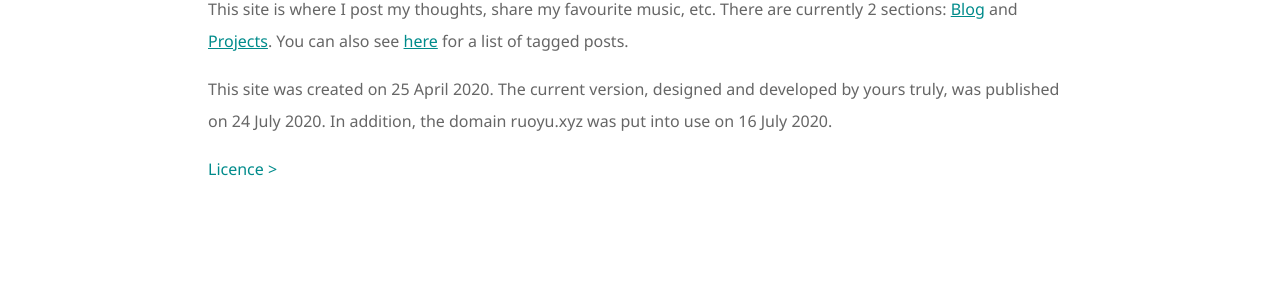
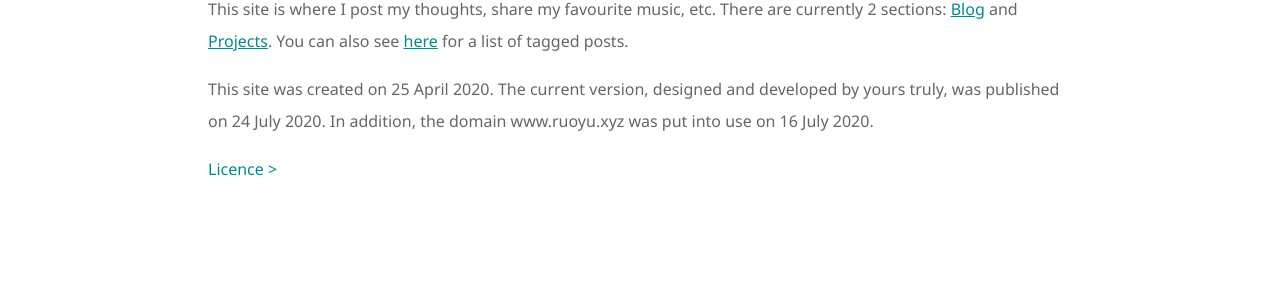
Before and after one commit to ZhongRuoyu/ruoyu.xyz, a Jekyll site: the page built from pages/core/about.md, in a window 1280 px wide. Shown: the part 354-658 px from the top of the page. Built offline with Jekyll 4.4.1, drawn with Linux system fonts in a browser that asks for light colours.

Commit message:
Domain name updated

```diff
--- a/_config.yml
+++ b/_config.yml
@@ -2,7 +2,7 @@ title: Ruoyu
 tagline: Time, truth, and hearts.
 description: >-
   Time, truth, and hearts.
-url: https://ruoyu.xyz
+url: https://www.ruoyu.xyz
 baseurl: "" # the subpath of the site, e.g. /blog
 lang: en-SG
 logo: /assets/images/logo/logo.png
--- a/pages/core/about.md
+++ b/pages/core/about.md
@@ -11,6 +11,6 @@ I'm Ruoyu, a Second Year Computer Science student at [Nanyang Technological Univ
 
 This site is where I post my thoughts, share my favourite music, etc. There are currently 2 sections: [Blog](/blog/) and [Projects](/projects/). You can also see [here](/tags/) for a list of tagged posts.
 
-This site was created on 25 April 2020. The current version, designed and developed by yours truly, was published on 24 July 2020. In addition, the domain ruoyu.xyz was put into use on 16 July 2020.
+This site was created on 25 April 2020. The current version, designed and developed by yours truly, was published on 24 July 2020. In addition, the domain www.ruoyu.xyz was put into use on 16 July 2020.
 
 <a class="forward" href="/licence/">Licence</a>
--- a/pages/navigation/projects.html
+++ b/pages/navigation/projects.html
@@ -2,5 +2,5 @@
 title: Projects
 layout: category
 permalink: /projects/
-description: Read about Ruoyu’s latest projects on ruoyu.xyz.
+description: Read about Ruoyu’s latest projects on www.ruoyu.xyz.
 ---
```
Also changed, not shown: README.md (+2 -2 lines), pages/core/licence.md (+1 -1 lines).
